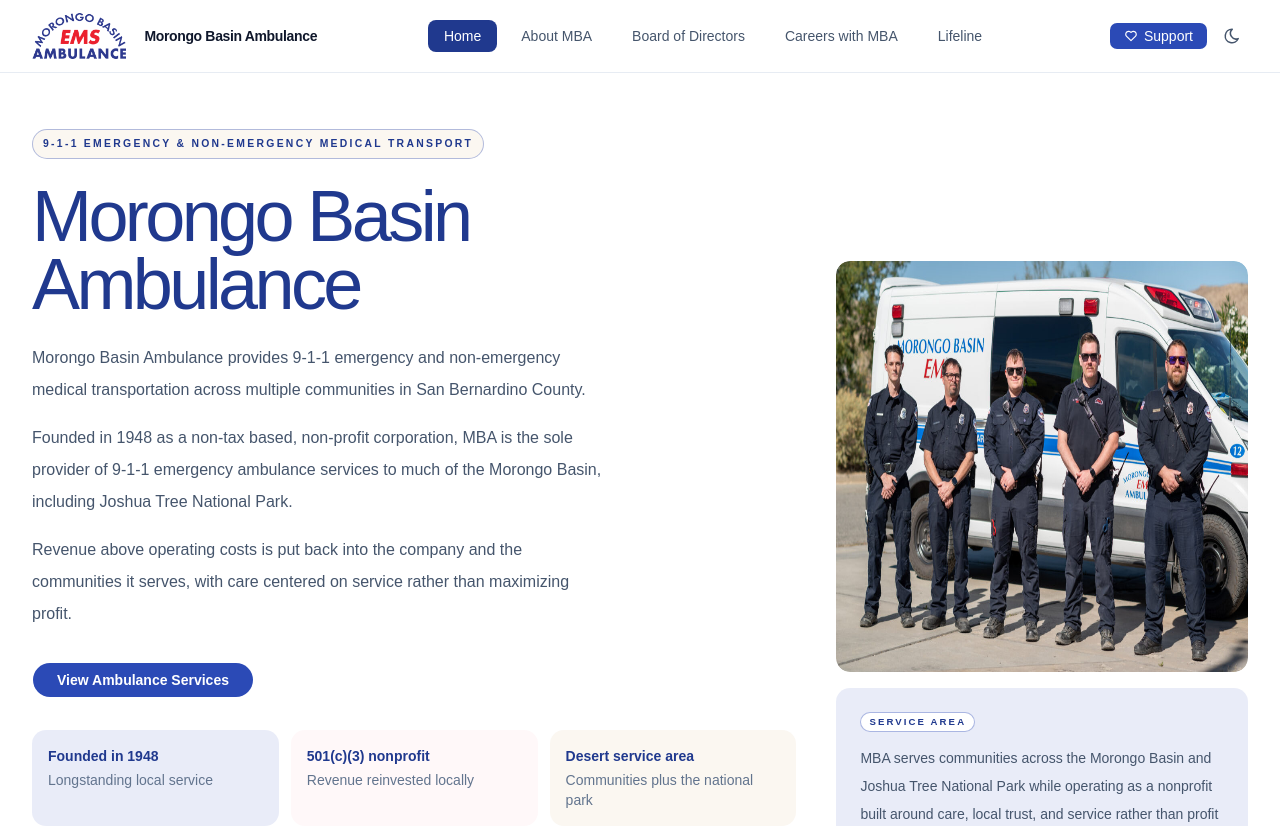
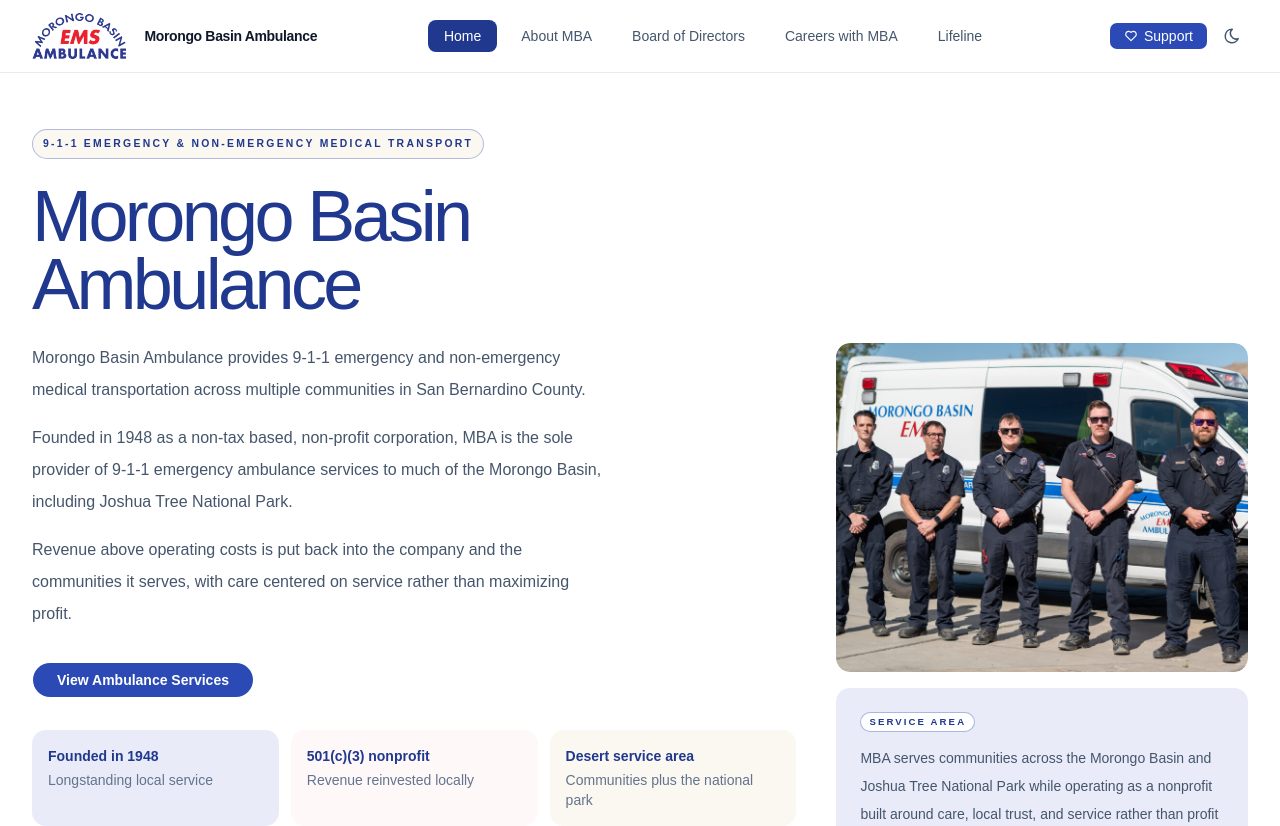
Before and after one commit to aidenmayoros/mbambulance-website, a React (Vite) app: page / in a window 1280 px wide. Shown: the top 826 px of the page. Built offline with nearby package versions, Linux system fonts and the light colour scheme.

Commit message:
fixed squished look on home page header image

```diff
--- a/src/pages/HomePage.jsx
+++ b/src/pages/HomePage.jsx
@@ -113,7 +113,7 @@
                 <img
                   src="/mba-crew.jpg"
                   alt="Morongo Basin Ambulance crew"
-                  className="w-full object-center lg:aspect-square"
+                  className="aspect-4/3 w-full object-cover object-center lg:aspect-[5/4] lg:object-[center_18%]"
                 />
               </Card>
 
```
